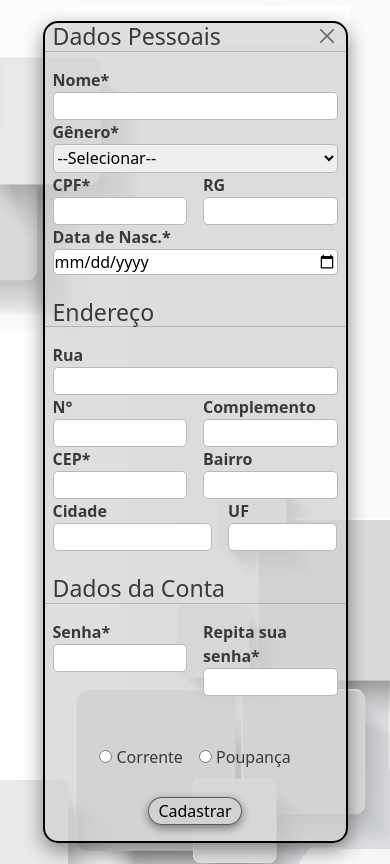
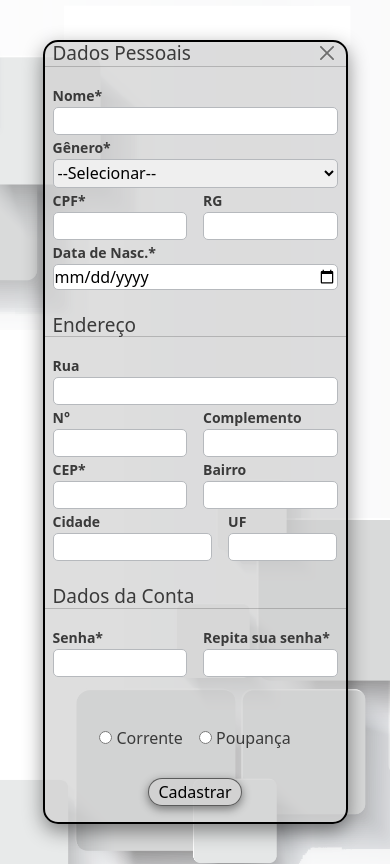
Before and after one commit to c3fatec/c3fatec.github.io, a Python web app: template banco/templates/auth/cadastro.html in a window 390 px wide. Shown: the part 96-960 px from the top of the page. Run offline with Jinja, Linux system fonts and the light colour scheme; the template is opened without the code that fills it, so the values that code supplies are empty.

Commit message:
ajuste pg cadastro

```diff
--- a/banco/static/css/_attdados.scss
+++ b/banco/static/css/_attdados.scss
@@ -21,6 +21,10 @@
 
       p {
         margin-bottom: 0 !important;
+
+        @media (max-width: 396px) {
+          font-size: 19px;
+        }
       }
     }
 
@@ -31,6 +35,10 @@
 
     label {
       font-weight: bold;
+
+      @media (max-width: 396px) {
+        font-size: 14px;
+      }
     }
 
     input {
--- a/banco/static/css/style.css
+++ b/banco/static/css/style.css
@@ -540,12 +540,22 @@
 .pg-cadastro .caixa-dados .titulo p {
   margin-bottom: 0 !important;
 }
+@media (max-width: 396px) {
+  .pg-cadastro .caixa-dados .titulo p {
+    font-size: 19px;
+  }
+}
 .pg-cadastro .caixa-dados hr {
   margin-top: 0 !important;
   padding-bottom: 0 !important;
 }
 .pg-cadastro .caixa-dados label {
   font-weight: bold;
+}
+@media (max-width: 396px) {
+  .pg-cadastro .caixa-dados label {
+    font-size: 14px;
+  }
 }
 .pg-cadastro .caixa-dados input {
   border: 1px solid #b6b9bd;
--- a/banco/templates/auth/cadastro.html
+++ b/banco/templates/auth/cadastro.html
@@ -104,11 +104,11 @@
 			<hr />
 			<div class="d-flex flex-wrap">
 				<div class="col-xxl-4 col-xl-4 col-md-4 col-sm-6 col-6 px-2">
-					<label for="senha">Senha*</label><br />
+					<label for="senha" class="rp">Senha*</label><br />
 					<input type="password" name="senha" id="senha" class="w-100" required />
 				</div>
 				<div class="col-xxl-4 col-xl-4 col-md-4 col-sm-6 col-6 px-2">
-					<label for="senha-repetida">Repita sua senha*</label><br />
+					<label for="senha-repetida" class="rp">Repita sua senha*</label><br />
 					<input type="password" name="senha-repetida" id="senha-repetida" class="w-100" required />
 				</div>
 				<div class="c1 d-flex justify-content-around gap-3 align-items-end col-xxl-4 col-xl-4 col-md-4 col-sm-12 col-12 px-2">
```
Also changed, not shown: 1 other file.
